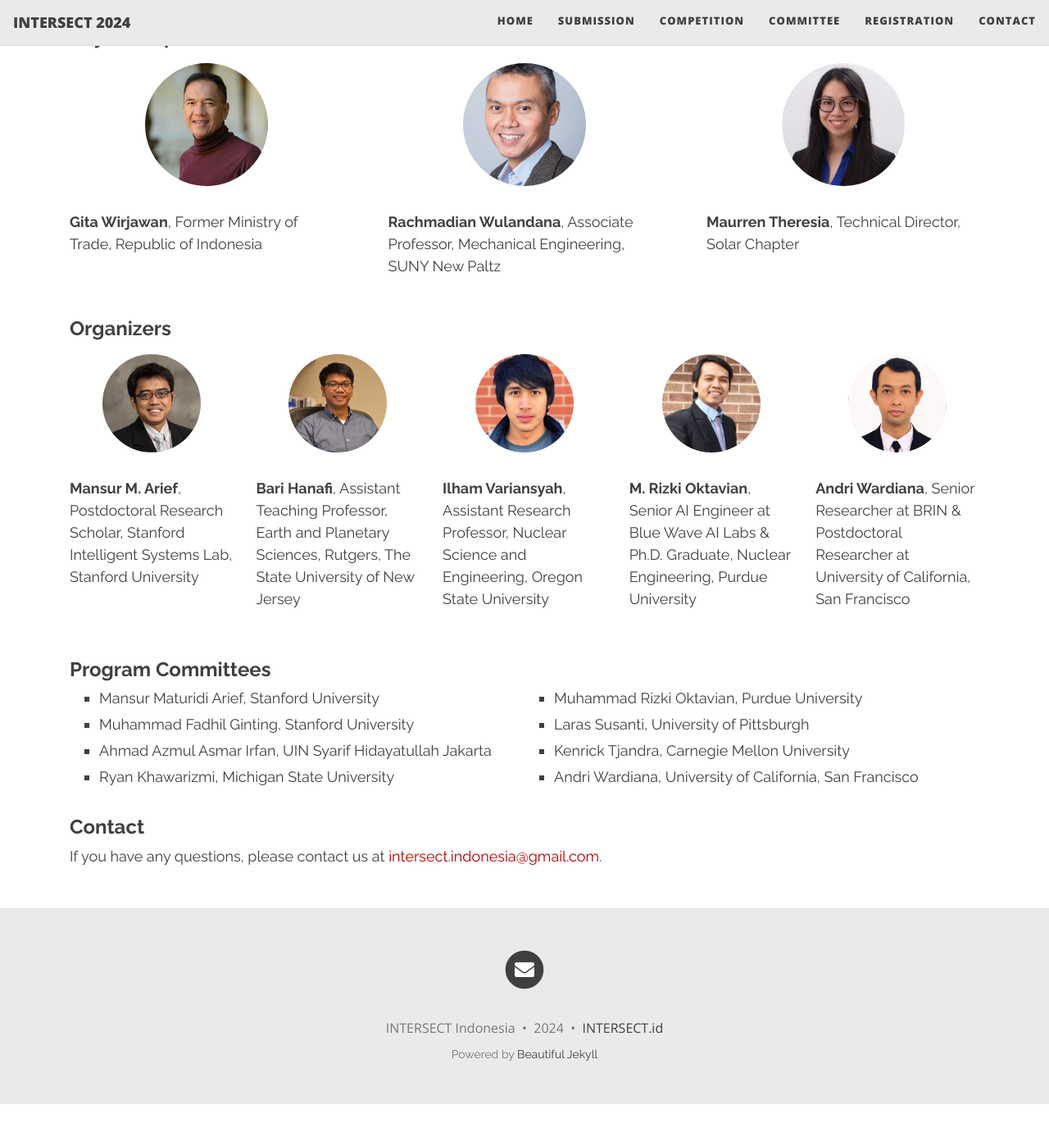
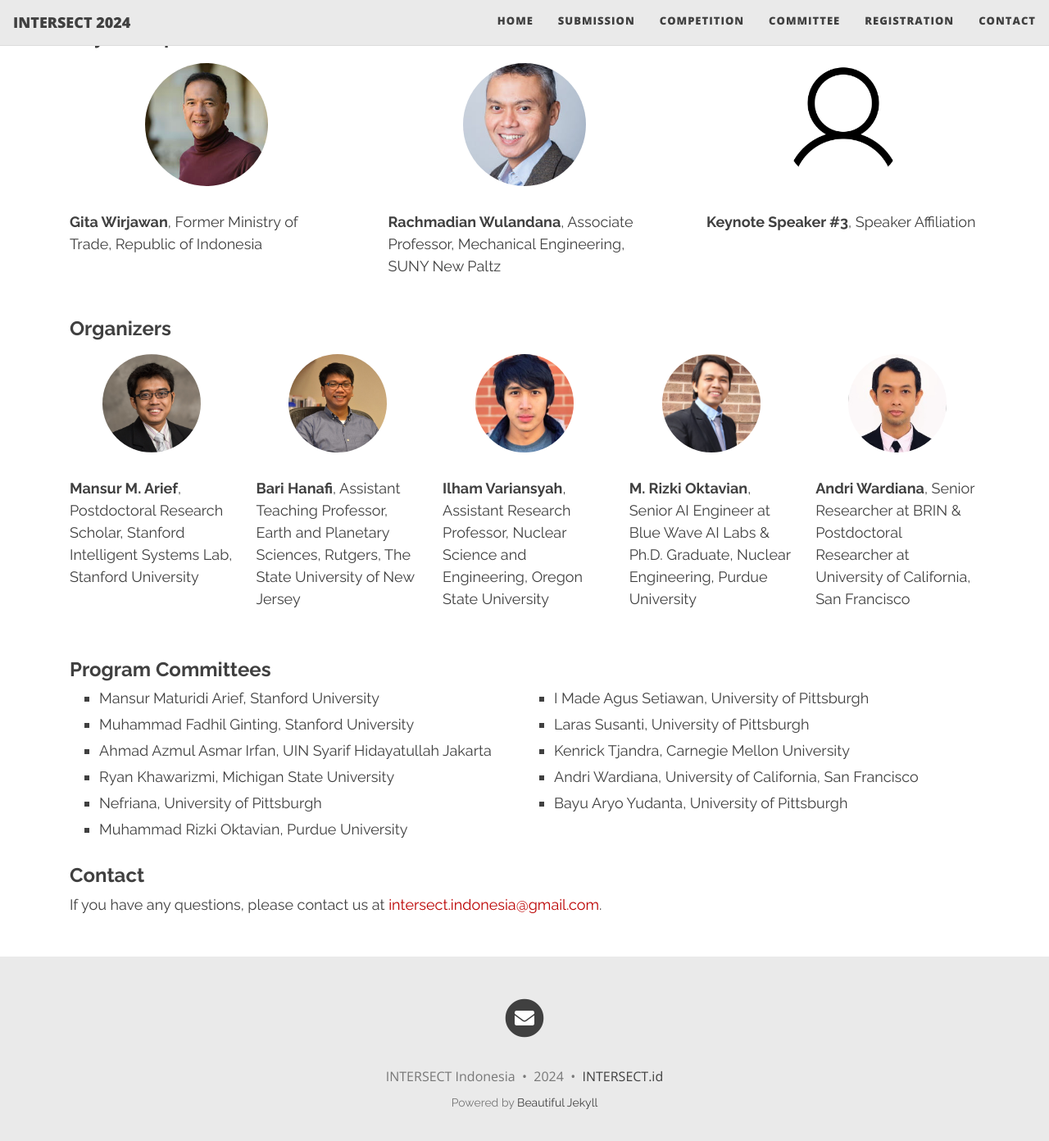
Before and after one commit to intersectID/intersectID.github.io, a Jekyll site: the page built from index.html, in a window 1280 px wide and 1400 px high, scrolled down 2555 px. Shown: the top 1392 px of the window at 82% size. Built offline with Jekyll 4.4.1, drawn with Linux system fonts in a browser that asks for light colours; nearby versions of some CDN libraries; the list of posts is cut into pages by our own code; before the commit the page ends 3902 px from its top, so only the background shows below that.

Commit message:
added PCs

```diff
--- a/index.html
+++ b/index.html
@@ -133,8 +133,8 @@
     </div>
 
     <div class="speaker">
-        <img class="img-circle center" src="/assets/img/maurrentheresia.jpg" alt="Maurren Theresia"/>
-        <p><strong>Maurren Theresia</strong>, Technical Director, Solar Chapter</p>
+        <img class="img-circle center" src="/assets/img/person.png" alt="Maurren Theresia"/>
+        <p><strong>Keynote Speaker #3</strong>, Speaker Affiliation</p>
     </div>
 </section>
 
```
Also changed, not shown: other parts of index.html (+5 -4 lines), assets/img/person.png (added).
